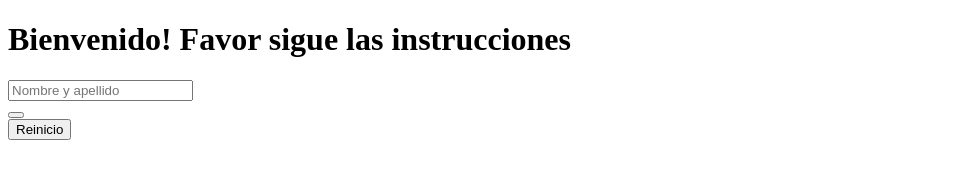
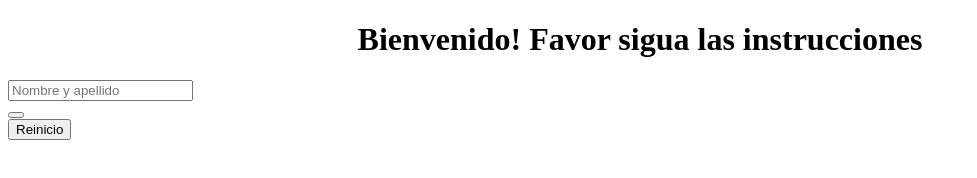
Before and after one commit to gerardorootsss/proyectoAmigoSecreto, a plain HTML site: page index.html in a window 1280 px wide. Shown: the whole page, without its empty margins (0-977 px from the left). Drawn offline with Linux system fonts and the light colour scheme.

Commit message:
Todo hoy 05/feb

```diff
--- a/index.html
+++ b/index.html
@@ -5,7 +5,7 @@
         <title>Amigo Secreto</title>
     </head>
     <body>
-        <h1 class="tituloBasico">Bienvenido! Favor sigue las instrucciones</h1>
+        <h1 class="tituloBasico">Bienvenido! Favor sigua las instrucciones</h1>
         <div class="ingresoNombre">
             <input type="text" placeholder="Nombre y apellido">
         </div>
--- a/styles.css
+++ b/styles.css
@@ -1,3 +1,3 @@
-titulosBasico{
+.tituloBasico{
   text-align:center;
 }
```
